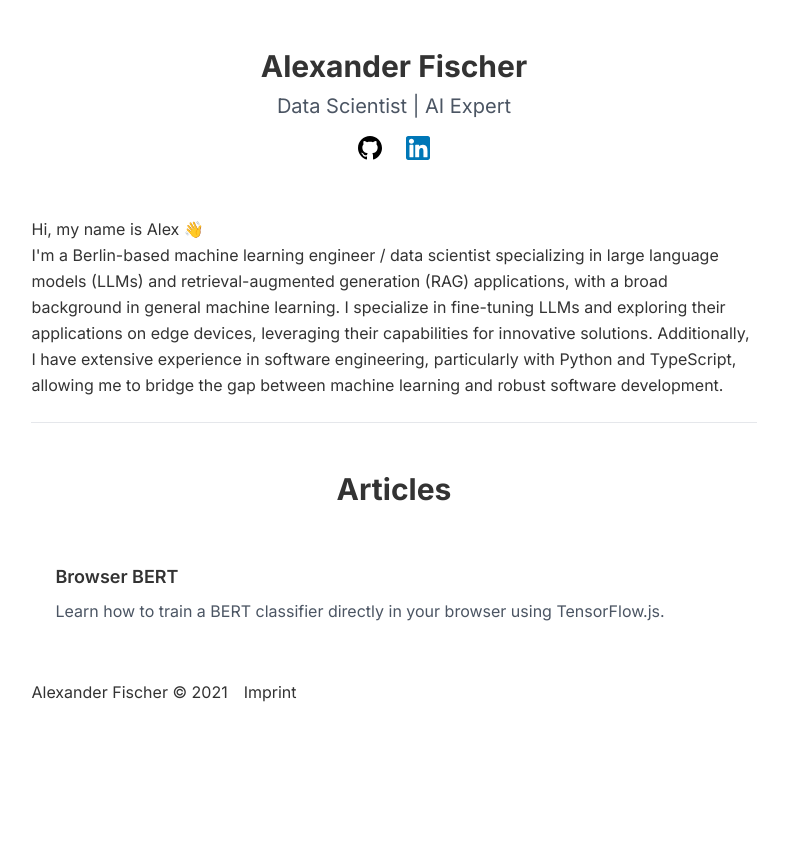
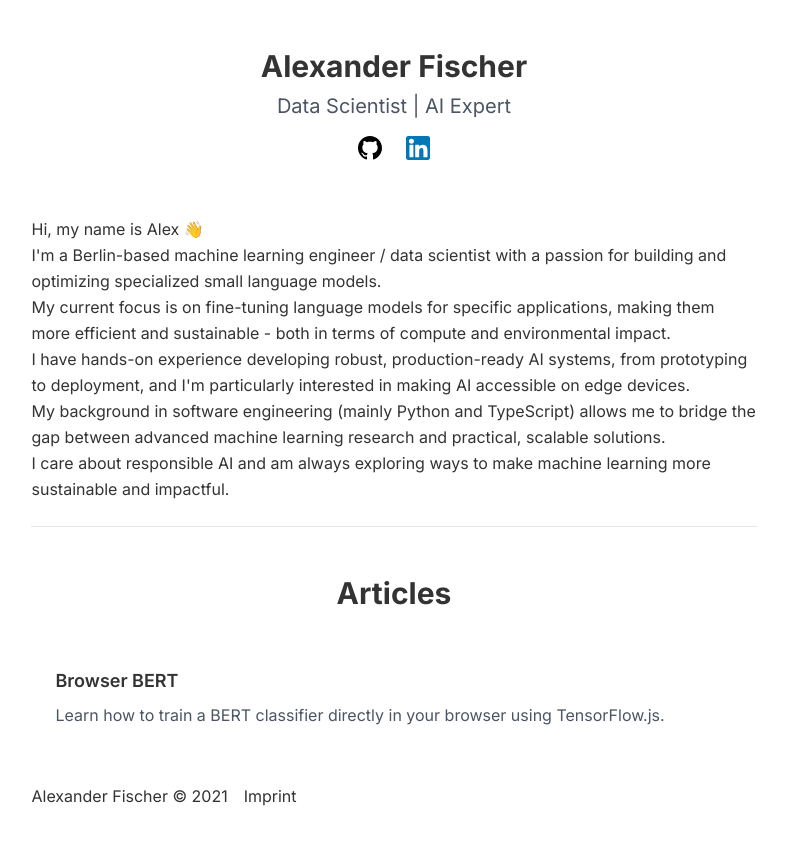
Before and after one commit to alexander-fischer/alexfi.dev, a Next.js app: page / in a window 1280 px wide. Shown: the whole page, without its empty margins (246-1032 px from the left). Before the commit the page ends 800 px from the top, so only its background shows below. Built offline with nearby package versions, Linux system fonts and the light colour scheme.

Commit message:
improve my landing page

```diff
--- a/pages/index.tsx
+++ b/pages/index.tsx
@@ -16,7 +16,7 @@ export default function Home({ posts }: HomeProps) {
                 <title>Alexander Fischer</title>
                 <meta
                     name="description"
-                    content="Alex is a Berlin-based machine learning engineer and data scientist specializing in large language models (LLMs) and retrieval-augmented generation (RAG) applications. With expertise in fine-tuning LLMs for edge devices and a strong background in Python and TypeScript, Alex bridges the gap between advanced machine learning and software development."
+                    content="Alex is a Berlin-based ML engineer focused on sustainable AI with specialized small language models. Experienced in fine-tuning, efficient deployment, and bridging machine learning with robust software using Python and TypeScript."
                 />
             </Head>
 
@@ -58,18 +58,29 @@ export default function Home({ posts }: HomeProps) {
                     </div>
 
                     <p className="mt-6 text-base leading-relaxed">
-                        Hi, my name is Alex 👋 <br />
+                        Hi, my name is Alex 👋
+                        <br className="mb-1" />
                         I'm a Berlin-based machine learning engineer / data
-                        scientist specializing in large language models (LLMs)
-                        and retrieval-augmented generation (RAG) applications,
-                        with a broad background in general machine learning. I
-                        specialize in fine-tuning LLMs and exploring their
-                        applications on edge devices, leveraging their
-                        capabilities for innovative solutions. Additionally, I
-                        have extensive experience in software engineering,
-                        particularly with Python and TypeScript, allowing me to
-                        bridge the gap between machine learning and robust
-                        software development.
+                        scientist with a passion for building and optimizing
+                        specialized small language models.
+                        <br className="mb-1" />
+                        My current focus is on fine-tuning language models for
+                        specific applications, making them more efficient and
+                        sustainable - both in terms of compute and environmental
+                        impact.
+                        <br className="mb-1" />
+                        I have hands-on experience developing robust,
+                        production-ready AI systems, from prototyping to
+                        deployment, and I'm particularly interested in making AI
+                        accessible on edge devices.
+                        <br className="mb-1" />
+                        My background in software engineering (mainly Python and
+                        TypeScript) allows me to bridge the gap between advanced
+                        machine learning research and practical, scalable
+                        solutions.
+                        <br className="mb-1" />I care about responsible AI and
+                        am always exploring ways to make machine learning more
+                        sustainable and impactful.
                     </p>
 
                     <Divider />
```
